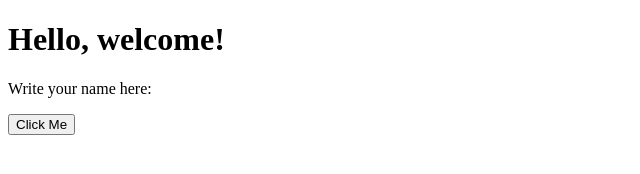
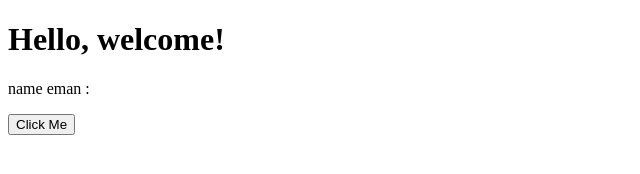
Before and after one commit to memesal112/gitvcc, a plain HTML site: page index.html in a window 1280 px wide. Shown: the full height of the page, 0-640 px from the left. Drawn offline with Linux system fonts and the light colour scheme.

Commit message:
Update my name

```diff
--- a/index.html
+++ b/index.html
@@ -6,7 +6,7 @@
 </head>
 <body>
     <h1>Hello, welcome!</h1>
-    <p>Write your name here: </p>
+    <p>name eman : </p>
     <button onclick="alert('Button clicked!')">Click Me</button>
 </body>
 </html>
```
